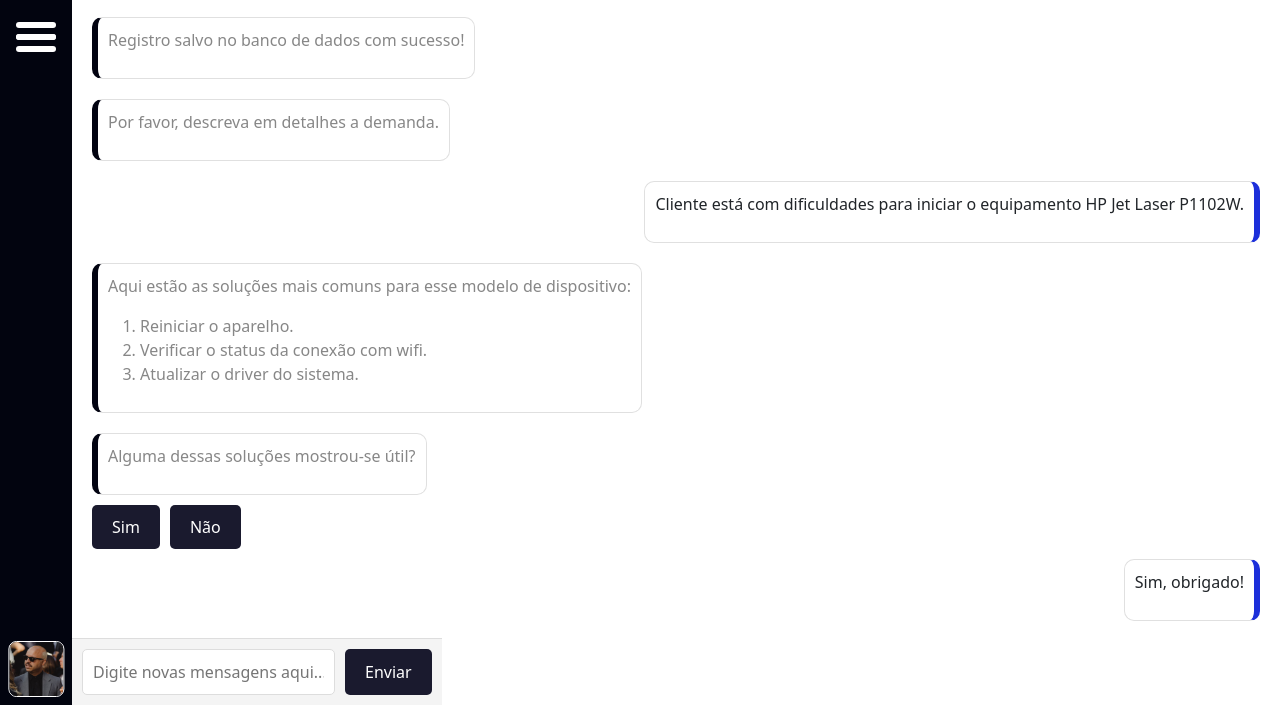
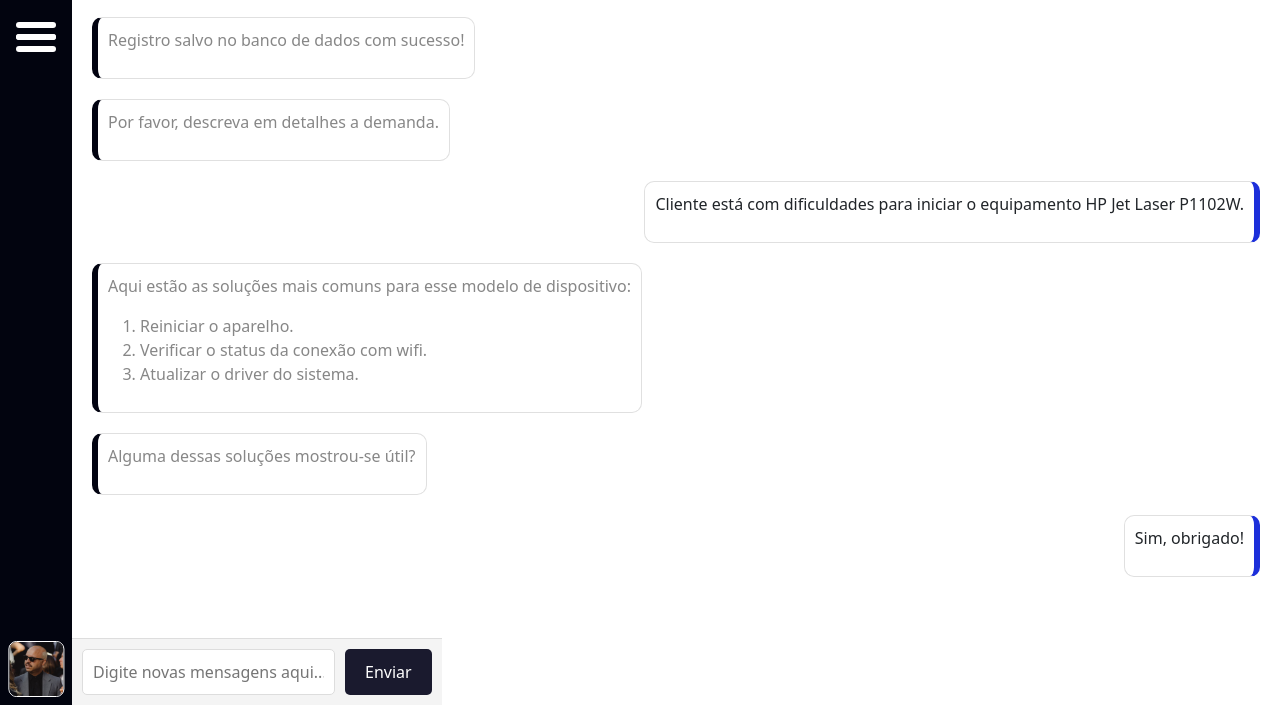
Before and after one commit to CGMzin/Challange-Softtek, a plain HTML site: page index.html in a window 1280 px wide. Shown: the part 95-800 px from the top of the page. Drawn offline with nearby package versions, Linux system fonts and the light colour scheme.

Commit message:
HAHAHAHAHA8

```diff
--- a/index.html
+++ b/index.html
@@ -62,10 +62,6 @@
                 <div class="chat-message from-system">
                     <p>Alguma dessas soluções mostrou-se útil?</p>
                 </div>
-                <div class="chat-response">
-                    <button>Sim</button>
-                    <button>Não</button>
-                </div>
                 <div class="chat-message from-user">
                     <p>Sim, obrigado!</p>
                 </div>
```
